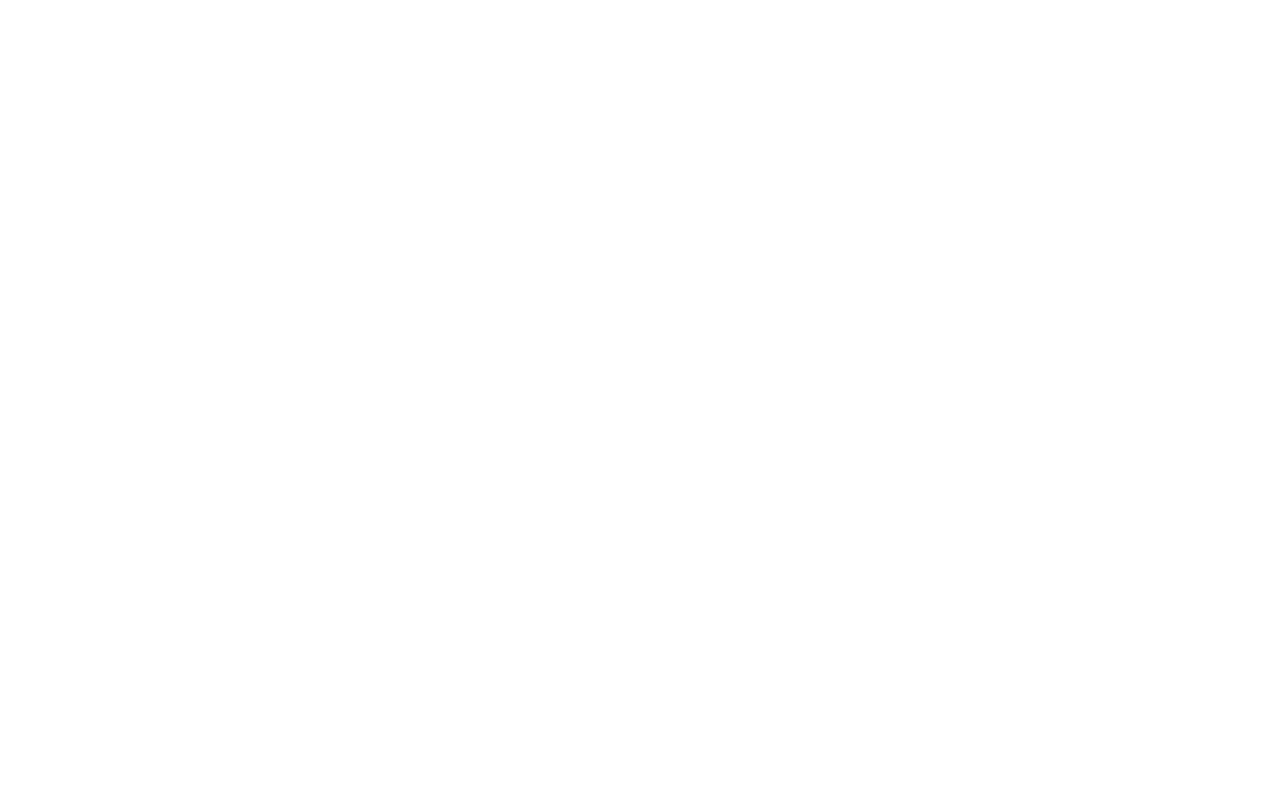
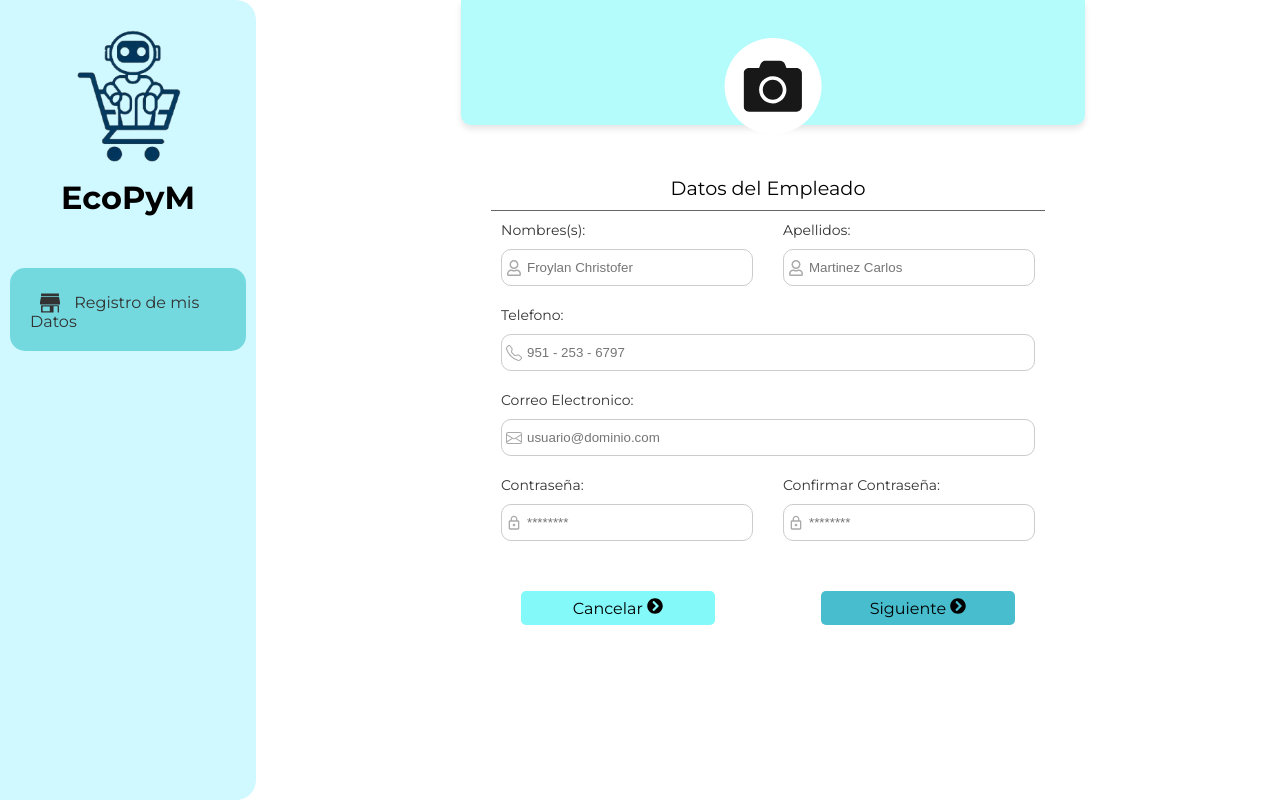
Before and after one commit to Tecnologico-Oaxaca/EcoPyM-Frontend, a React (Create React App) app: page /Code in a window 1280 px wide. Before the commit this address had no page. Built offline with nearby package versions, Linux system fonts and the light colour scheme.

Commit message:
Creacion de Interfaz Register Code

```diff
--- a/src/App.js
+++ b/src/App.js
@@ -9,6 +9,7 @@
 import Owner from './Components/Owner/Owner';
 import Company from './Components/Company/Company';
 import Employee from './Components/Employee/Employee';
+import RegisterCode from './Components/Employee/RegisterCode';
 import Dashboard from './Components/Dashboard/Dashboard';
 import Stock from './Components/Stock/Stock';
 
@@ -20,12 +21,16 @@
     { id: 3, path: "/registro/MisEmpleados", title: "Registro Empleado", Icon: HiMiniUserGroup },
   ];
 
+  const registroCode = [
+    { id: 1, path: "/Code", title: "Registro de mis Datos", Icon: SiHomeassistantcommunitystore }
+  ];
+
   const MenuSections1 = [
-    { id: 1, path: "/registro/Menu", title: "Inicio", Icon: RiUser3Fill },
-    { id: 2, path: "/registro/Menu/MisVentas", title: "Ventas", Icon: SiHomeassistantcommunitystore },
-    { id: 3, path: "/registro/Menu/MisUsuarios", title: "Usuarios", Icon: HiMiniUserGroup },
-    { id: 4, path: "/registro/Menu/MisProductos", title: "Productos", Icon: HiMiniUserGroup },
-    { id: 5, path: "/registro/Menu/MisProveedores", title: "Proveedores", Icon: HiMiniUserGroup }
+    { id: 1, path: "/Menu", title: "Inicio", Icon: RiUser3Fill },
+    { id: 2, path: "/Menu/MisVentas", title: "Ventas", Icon: SiHomeassistantcommunitystore },
+    { id: 3, path: "/Menu/MisUsuarios", title: "Usuarios", Icon: HiMiniUserGroup },
+    { id: 4, path: "Menu/MisProductos", title: "Productos", Icon: HiMiniUserGroup },
+    { id: 5, path: "/Menu/MisProveedores", title: "Proveedores", Icon: HiMiniUserGroup }
   ];
 
   const MenuSections2 = [
@@ -44,10 +49,12 @@
           <Route path='Propietario' element={<Owner />} />
           <Route path='MisEmpleados' element={<Employee />} />
       </Route>
-      <Route path='/registro/Menu' element={<LayoutHome sections1={MenuSections1} sections2={MenuSections2} />}>
+      <Route path='/Code' element={<Layout sections={registroCode} />}>
+          <Route index element={<RegisterCode />} />
+      </Route>
+      <Route path='/Menu' element={<LayoutHome sections1={MenuSections1} sections2={MenuSections2} />}>
           <Route index element={<Dashboard />} />
           <Route path='MisVentas' element={<Stock />} />
-
       </Route>
 
       </Routes>
--- a/src/Components/Employee/Employee.js
+++ b/src/Components/Employee/Employee.js
@@ -143,7 +143,7 @@
 
     const handleNo = () => {
         setShowModal(false);
-        navigate('/registro/Menu');
+        navigate('/Menu');
     };
 
 
--- /dev/null
+++ b/src/Components/Employee/RegisterCode.js
@@ -0,0 +1,221 @@
+import React, { useState, useRef } from 'react'
+import "./RegisterCode";
+import { useNavigate } from 'react-router-dom';
+import { FaCamera } from "react-icons/fa";
+import { BsEnvelope } from "react-icons/bs";
+import { MdLockOutline } from "react-icons/md";
+import { FaChevronCircleRight } from "react-icons/fa";
+import { FaRegUser } from "react-icons/fa";
+import { BsTelephone } from "react-icons/bs";
+import Notification from '../Notification/Notification';
+
+function RegisterCode() {
+
+    const [employeeImage, setEmployeeImage] = useState(null);
+    const [Employeename, setEmployeeName] = useState("");
+    const [EmployeelastName, setEmployeeLastName] = useState("");
+    const [Employeeemail, setEmployeeEmail] = useState("");
+    const [Employeepassword, setEmployeePassword] = useState("");
+    const [Employeephone, setEmployeePhone] = useState("");
+    const [ConfirmEmployeepassword, setConfirmOwnerPassword] = useState('');
+    const [notification, setNotification] = useState({ show: false, message: "" });
+    const [passwordError] = useState('');
+    const navigate = useNavigate();
+    const fileInputRef = useRef();
+
+
+    const OwnerhandleClick = async (e) => {
+        e.preventDefault();
+
+        if (!Employeename || !EmployeelastName || !Employeephone || !Employeeemail || !Employeepassword ||!ConfirmEmployeepassword) {
+            setNotification({ show: true, message: "Completa tus datos, por favor." });
+        }
+        else if (Employeepassword !== ConfirmEmployeepassword) {
+            setNotification({ show: true, message: "Las contraseñas no coinciden" });
+            setEmployeePassword('');
+            setConfirmOwnerPassword('');
+        }
+        else {
+            console.log( employeeImage);
+            console.log( Employeename);
+            console.log( EmployeelastName);
+            console.log( Employeephone);
+            console.log( Employeeemail);
+            console.log( Employeepassword);
+
+            navigate('/Menu');
+        }
+    };
+    const GoToLogin = () => {
+        navigate('/registro');
+    };
+
+
+
+
+    const handleCameraClick = () => {
+        fileInputRef.current.click();
+    };
+    const handleFileChange = event => {
+        const file = event.target.files[0];
+        if (file && file.type.substr(0, 5) === "image") {
+            const reader = new FileReader();
+            reader.onloadend = () => {
+                setEmployeeImage(reader.result);
+            };
+            reader.readAsDataURL(file);
+        } else {
+            setNotification({ show: true, message: "Por favor, selecciona una imagen." });
+        }
+    };
+
+
+  return (
+    <div className="owner-container">
+        {notification.show &&
+                <Notification
+                  message={notification.message}
+                  show={notification.show}
+                  onClose={() => setNotification({ show: false, message: "" })}
+                />
+            }
+        <div className="owner-container-header">
+            <div className="owner-container-img">
+                <button className="owner-button-img" onClick={handleCameraClick}>
+                    {employeeImage ? (
+                        <img
+                            src={employeeImage}
+                            alt="Imagen del Empleado"
+                            style={{
+                                width: '8vw',
+                                height: '8vw',
+                                objectFit: 'cover',
+                                borderRadius: '50%'
+                            }} />
+                    ) : (
+                        <FaCamera className="owner-icon-camara"/>
+                    )}
+                </button>
+                <input
+                        type="file"
+                        style={{ display: "none" }}
+                        ref={fileInputRef}
+                        onChange={handleFileChange}
+                        accept="image/*"
+                    />
+            </div>
+
+        </div>
+        <div className="owner-Content-form">
+            <form className="owner-main-form">
+                <p className="owner-title">Datos del Empleado</p>
+                <hr className='owner-line-title'></hr>
+
+
+                <div className="owner-inputGroups-container">
+                    <div className="owner-inputGroup">
+                        <label htmlFor="ownerName">Nombres(s):</label>
+                        <div className="owner-input-container">
+                            <input
+                            value={Employeename}
+                            type="text"
+                            id="ownerName"
+                            placeholder="Froylan Christofer"
+                            onChange={(e) => setEmployeeName(e.target.value)}
+                            required
+                            />
+                            <FaRegUser className="owner-input-Icon" />
+                        </div>
+                    </div>
+                    <div className="owner-inputGroup">
+                        <label htmlFor="ownerLastName">Apellidos:</label>
+                        <div className="owner-input-container">
+                            <FaRegUser className="owner-input-Icon" />
+                            <input
+                            value={EmployeelastName}
+                            type="text"
+                            id="ownerLastName"
+                            placeholder="Martinez Carlos"
+                            onChange={(e) => setEmployeeLastName(e.target.value)}
+                            required
+                            />
+                        </div>
+                    </div>
+                </div>
+                <div className="owner-inputGroup">
+                    <label htmlFor="ownerPhone">Telefono:</label>
+                    <div className="owner-input-container">
+                        <BsTelephone className="owner-input-Icon" />
+                        <input
+                        type="tel"
+                        id="ownerPhone"
+                        value={Employeephone}
+                        placeholder="951 - 253 - 6797"
+                        onChange={(e) => setEmployeePhone(e.target.value)}
+                        required
+                        />
+                    </div>
+                </div>
+                <div className="owner-inputGroup">
+                    <label htmlFor="ownerEmail">Correo Electronico:</label>
+                    <div className="owner-input-container">
+                        <BsEnvelope className="owner-input-Icon" />
+                        <input
+                        value={Employeeemail}
+                        type="email"
+                        id="ownerEmail"
+                        placeholder="usuario@dominio.com"
+                        onChange={(e) => setEmployeeEmail(e.target.value)}
+                        required
+                        autoComplete="email"
+                        />
+                    </div>
+                </div>
+                <div className="owner-inputGroups-container">
+                    <div className="owner-inputGroup">
+                        <label htmlFor="ownerPassword">Contraseña:</label>
+                        <div className="owner-input-container">
+                            <MdLockOutline className="owner-input-Icon" />
+                            <input
+                            value={Employeepassword}
+                            type="password"
+                            id="ownerPassword"
+                            placeholder="********"
+                            onChange={(e) => setEmployeePassword(e.target.value)}
+                            autoComplete="new-password"
+                            required
+                            />
+                        </div>
+                    </div>
+                    <div className="owner-inputGroup">
+                        <label htmlFor="confirmOwnerPassword">Confirmar Contraseña:</label>
+                        <div className="owner-input-container">
+                            <MdLockOutline className="owner-input-Icon" />
+                            <input
+                                value={ConfirmEmployeepassword}
+                                type="password"
+                                id="confirmOwnerPassword"
+                                placeholder="********"
+                                onChange={(e) => setConfirmOwnerPassword(e.target.value)}
+                                autoComplete="new-password"
+                                required
+                            />
+                        </div>
+                    </div>
+                </div>
+                {passwordError && <div className="owner-password-error">{passwordError}</div>}
+                <div className="owner-buttons">
+                    <button type="submit" className="owner-submit-button" id='owner-button-cancelar' onClick={GoToLogin}>
+                        Cancelar <FaChevronCircleRight className="owner-arrow-Icon"/>
+                    </button>
+                    <button type="submit" className="owner-submit-button" id='owner-button-siguiente' onClick={OwnerhandleClick}>
+                        Siguiente <FaChevronCircleRight className="owner-arrow-Icon"/>
+                    </button>
+                </div>
+            </form>
+        </div>
+    </div>
+  )
+}
+
+export default RegisterCode
--- a/src/Components/Login/Login.js
+++ b/src/Components/Login/Login.js
@@ -14,6 +14,9 @@
     const GoToRegistration = () => {
         navigate('/registro');
     };
+    const GoToCode = () => {
+      navigate('/Code');
+  };
 
   return (
     <div className="login-container">
@@ -58,7 +61,7 @@
             <button className="login-ingresar-button" type="submit" >Ingresar</button>
             <div className="login-buttons-container">
                 <button className="login-registro-button" type="button" onClick={GoToRegistration}>Registrarme</button>
-                <button className="login-codigo-button" type="button" >Tengo un código</button>
+                <button className="login-codigo-button" type="button" onClick={GoToCode}>Tengo un código</button>
             </div>
             </form>
         </div>
```
Also changed, not shown: src/Components/Employee/RegisterCode.css (added).
